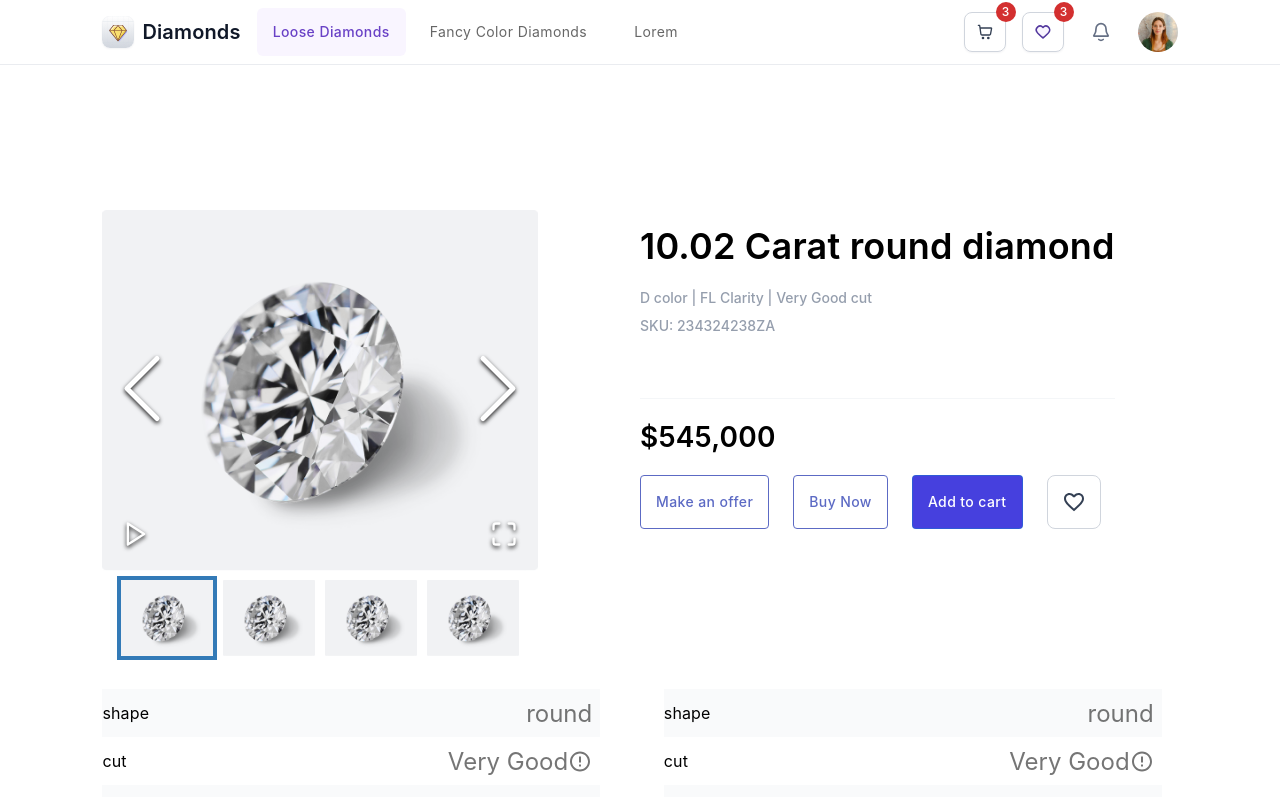
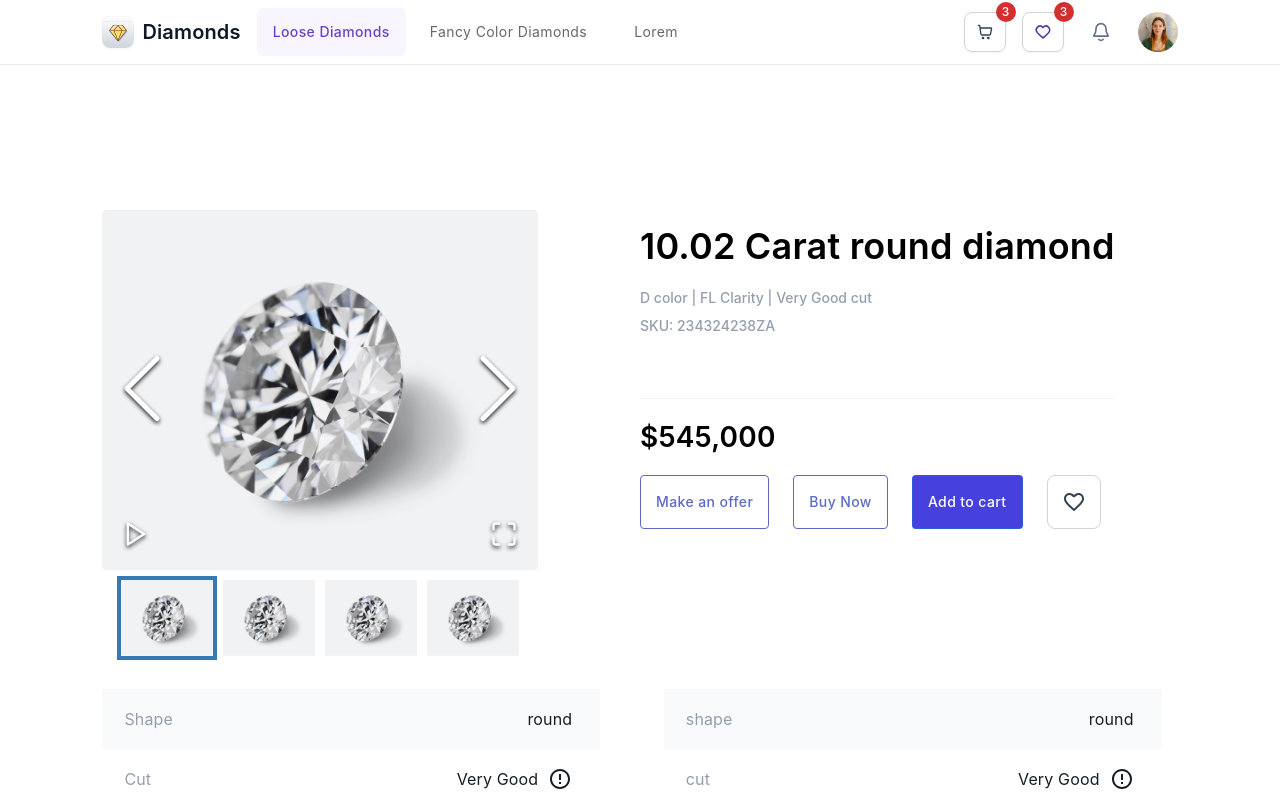
Before and after one commit to binyaalex/diamonds, a React (Create React App) app: page /productdetails in a window 1280 px wide. Shown: the top 797 px of the page. Built offline with nearby package versions, Linux system fonts and the light colour scheme.

Commit message:
make gia table

```diff
--- a/src/components/productDetails/ProductDetails.module.scss
+++ b/src/components/productDetails/ProductDetails.module.scss
@@ -79,6 +79,12 @@
     background-color: #F9FAFB;
 }
 
+.listRow {
+    padding-left: 22px;
+    padding-top: 14px !important;
+    padding-bottom: 14px !important;
+}
+
 .tablesGrid {
     padding-left: 0 !important;
     justify-content: space-between;
--- a/src/components/productDetails/gia/Gia.js
+++ b/src/components/productDetails/gia/Gia.js
@@ -7,12 +7,12 @@ import Grid from '@mui/material/Grid'; // Grid version 1
 const table = {
     table1: [
         {
-            feild: 'shape',
+            feild: 'Shape',
             value: 'round',
             icon: false,
         },
         {
-            feild: 'cut',
+            feild: 'Cut',
             value: 'Very Good',
             icon: true,
         },
--- a/src/components/productDetails/gia/GiaTable.js
+++ b/src/components/productDetails/gia/GiaTable.js
@@ -5,6 +5,7 @@ import List from '@mui/material/List';
 import ListItem from '@mui/material/ListItem';
 import ListItemText from '@mui/material/ListItemText';
 import IconButton from '@mui/material/IconButton';
+import Typography from '@mui/material/Typography';
 import ErrorOutlineIcon from '@mui/icons-material/ErrorOutline';
 
 function GiaTable({data}) {
@@ -16,16 +17,16 @@ function GiaTable({data}) {
           key={i}
           disableGutters
           secondaryAction={
-            <IconButton aria-label="comment">
-              <div>{item.value}</div>
+            <IconButton aria-label="comment" style={{ paddingRight: '28px', color: '#161D25' }} >
+              <Typography>{item.value}</Typography>
               {item.icon ?
-                <ErrorOutlineIcon /> :
+                <ErrorOutlineIcon style={{ paddingLeft: '10px' }} /> :
                 ""
               }
             </IconButton>
           }
         >
-          <ListItemText primary={item.feild} />
+          <ListItemText primary={item.feild} style={{ color: '#959EAD' }} />
         </ListItem>
       ))}
     </List>
```
